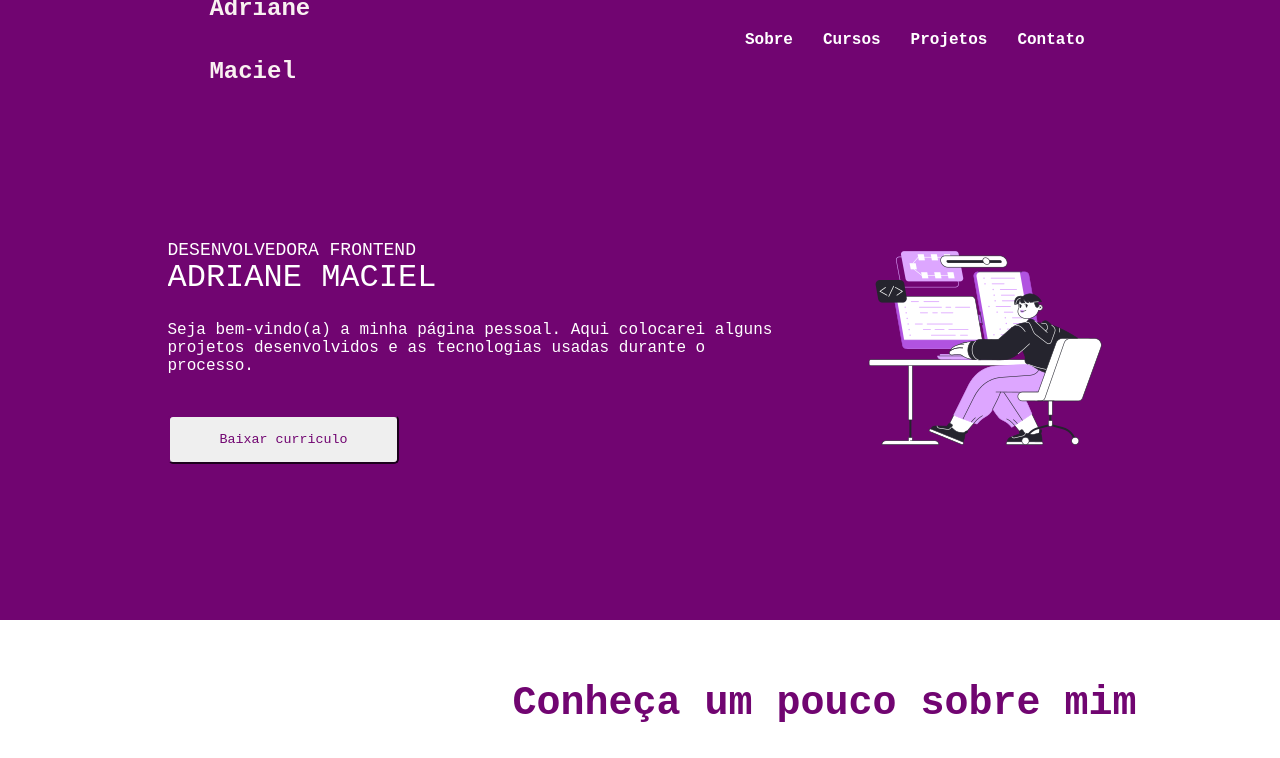
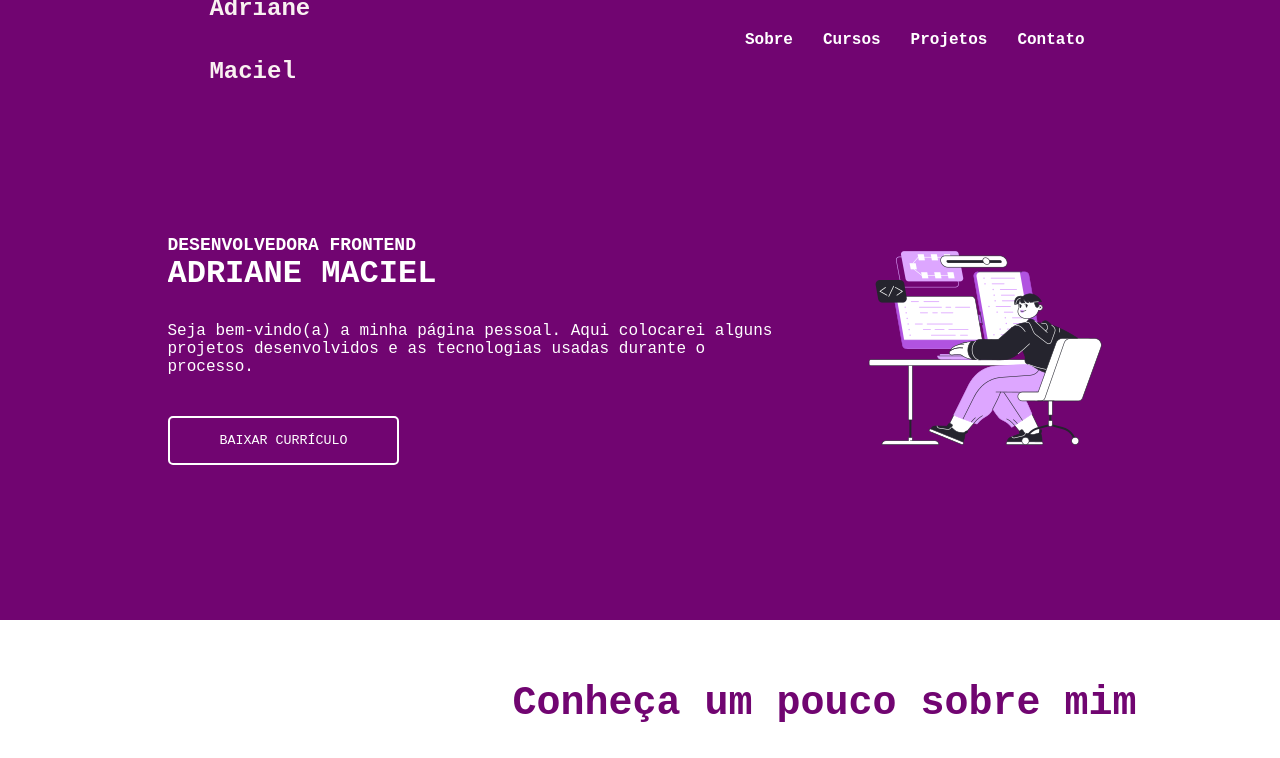
Before and after one commit to adrianemaciel/my-portfolio-react, a React (Create React App) app: page / in a window 1280 px wide. Shown: the top 758 px of the page. Built offline with nearby package versions, Linux system fonts and the light colour scheme.

Commit message:
home refactor

```diff
--- a/src/components/Home/index.js
+++ b/src/components/Home/index.js
@@ -8,7 +8,7 @@ const Home = () => {
     <section className="wrapper" id="#scroll-about">
       <div className="about">
         <div className="wrapper-text">
-          <span>DESENVOLVEDORA FRONTEND</span>
+          <span>Desenvolvedora Frontend</span>
           <h1>Adriane Maciel</h1>
           <p>
             Seja bem-vindo(a) a minha página pessoal. Aqui colocarei alguns
@@ -16,7 +16,7 @@ const Home = () => {
           </p>
 
           <a href={CURRICULO_PDF} download="Currículo Adriane Maciel">
-            <button>Baixar curriculo</button>
+            <button>Baixar currículo</button>
           </a>
         </div>
         <div className="wrapper-image">
--- a/src/components/Home/styles.css
+++ b/src/components/Home/styles.css
@@ -15,8 +15,7 @@
 
 .about span,
 h1 {
-  font-weight: 500;
-  line-height: 27px;
+  font-weight: 800;
   text-transform: uppercase;
   color: white;
 }
@@ -37,11 +36,13 @@ h1 {
 }
 
 .about button {
+  text-transform: uppercase;
+  margin-top: 40px;
   padding: 15px 50px;
   border-radius: 5px;
-  border-color: hsl(300, 92%, 23%);
-  color: hsl(300, 92%, 23%);
-  margin-top: 40px;
+  border: 2px solid white;
+  background-color: hsl(300, 92%, 23%) ;
+  color: white;
 }
 
 @media (max-width: 913px) {
```
